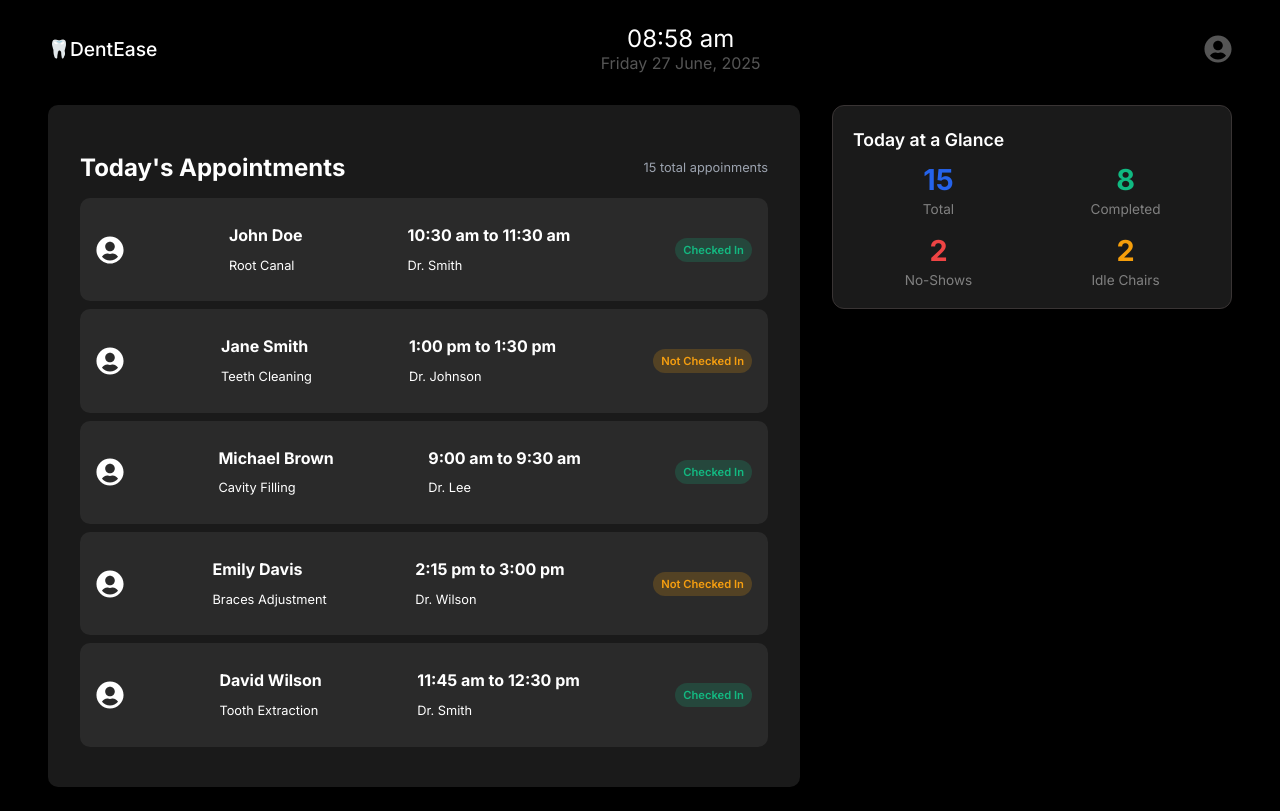
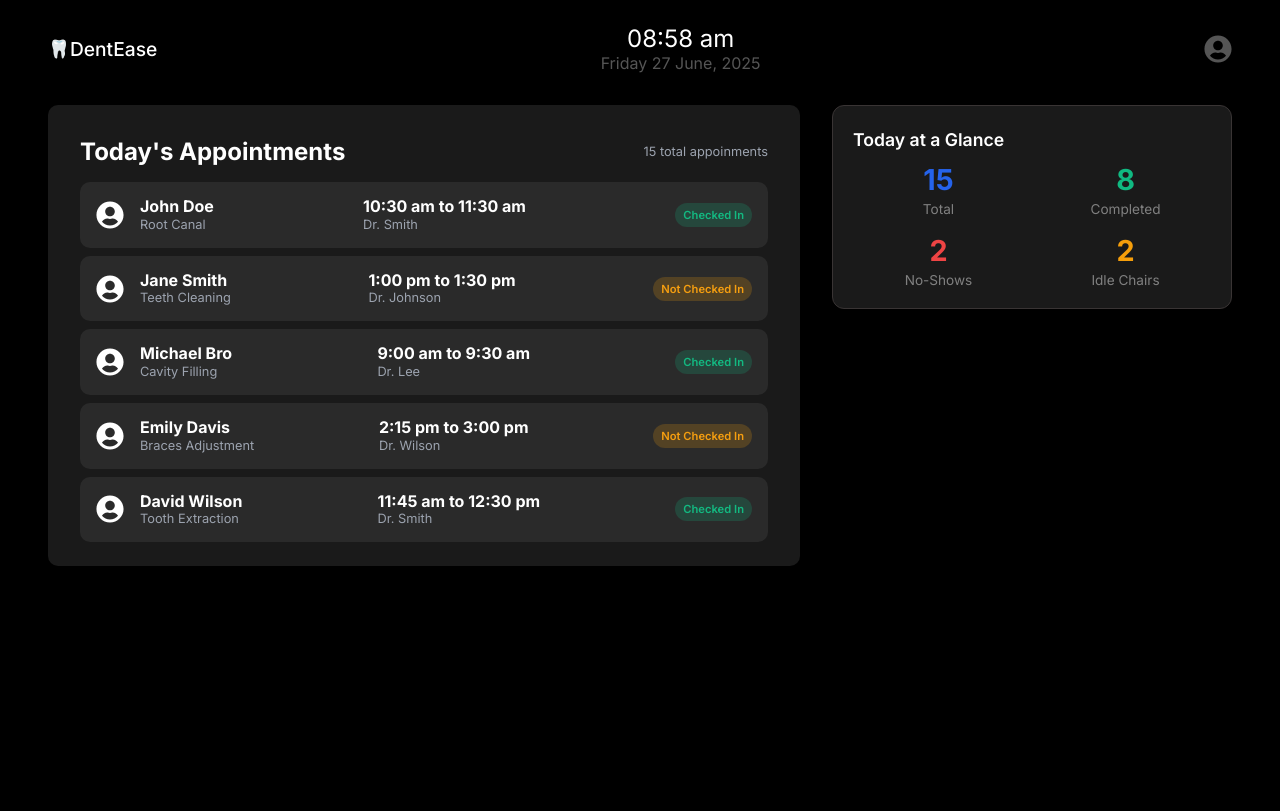
Before and after one commit to typshi-aswin/aetherduo, a React (Vite) app: page / in a window 1280 px wide. Built offline with nearby package versions, Linux system fonts and the light colour scheme.

Commit message:
feat: css changes

```diff
--- a/src/pages/FrontDesk/ui/TodayAppointments/TodayAppointments.jsx
+++ b/src/pages/FrontDesk/ui/TodayAppointments/TodayAppointments.jsx
@@ -13,10 +13,12 @@ function TodayAppointments () {
             <div className ={styles.tableContainer}>
                 {patientData.patients.map((patient, index) => (
                     <div key= {index} className={styles.row}>
+                        <div className= {styles.profileContainer}>
                         <FaUserCircle className={styles.profileIcon} size={28} />
                         <div className ={styles.nameContainer}>
                             <h1> {patient.name} </h1>
                             <p> {patient.issue} </p>
+                        </div>
                         </div>
 
                         <div className ={styles.timeContainer}>
--- a/src/pages/FrontDesk/ui/TodayAppointments/TodayAppointments.module.css
+++ b/src/pages/FrontDesk/ui/TodayAppointments/TodayAppointments.module.css
@@ -8,7 +8,7 @@
     border-color: gray ;
     border-radius: 10px;
     font-family: "Inter", sans-serif;
-    padding: 2rem;
+    padding: 1rem 2rem;
     color:white;
     margin-top: 2rem;
 }
@@ -38,7 +38,21 @@
     border:none;
     border-radius: 10px;
     margin-bottom: 0.5rem;
-    padding: 1rem;
+    padding: 0.2rem 1rem;
+}
+
+.profileContainer {
+    display:flex;
+    flex-direction: row;
+    align-items: center;
+    justify-content: center;
+    gap:1rem;
+}
+
+.nameContainer, .timeContainer {
+    min-width: 3rem;
+    gap: -1rem;
+    text-wrap: nowrap;
 }
 
 .nameContainer h1, .timeContainer h1 {
@@ -47,6 +61,8 @@
 
 .nameContainer p, .timeContainer p {
     font-size: 0.8rem;
+    margin-top: -10px;
+    color: var(--secondary-text-color);
 }
 
 .tagDesign {
--- a/src/pages/FrontDesk/ui/TodayAppointments/dummypatients.json
+++ b/src/pages/FrontDesk/ui/TodayAppointments/dummypatients.json
@@ -15,7 +15,7 @@
       "checkin_status": "not checkedin"
     },
     {
-      "name": "Michael Brown",
+      "name": "Michael Bro",
       "issue": "Cavity Filling",
       "time": "9:00 am to 9:30 am",
       "doctor_name": "Dr. Lee",
```
